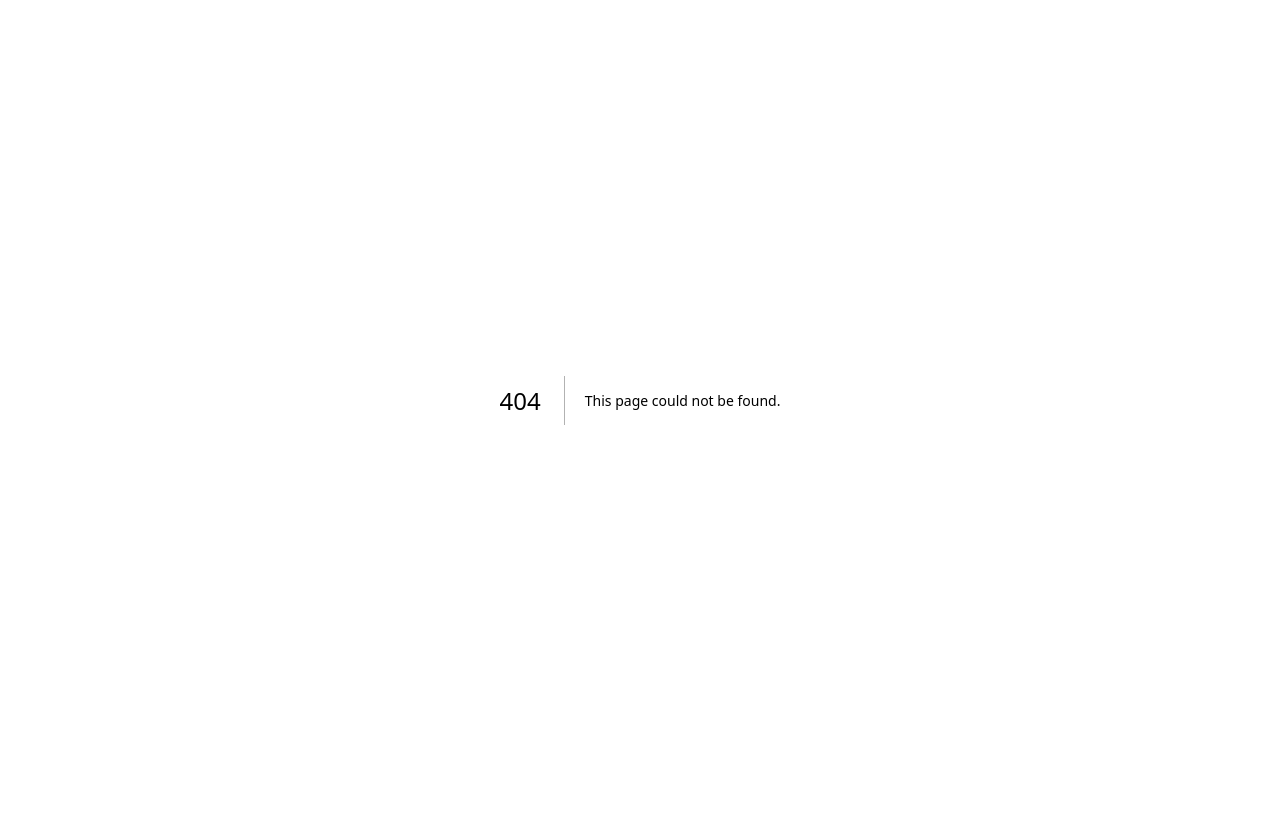
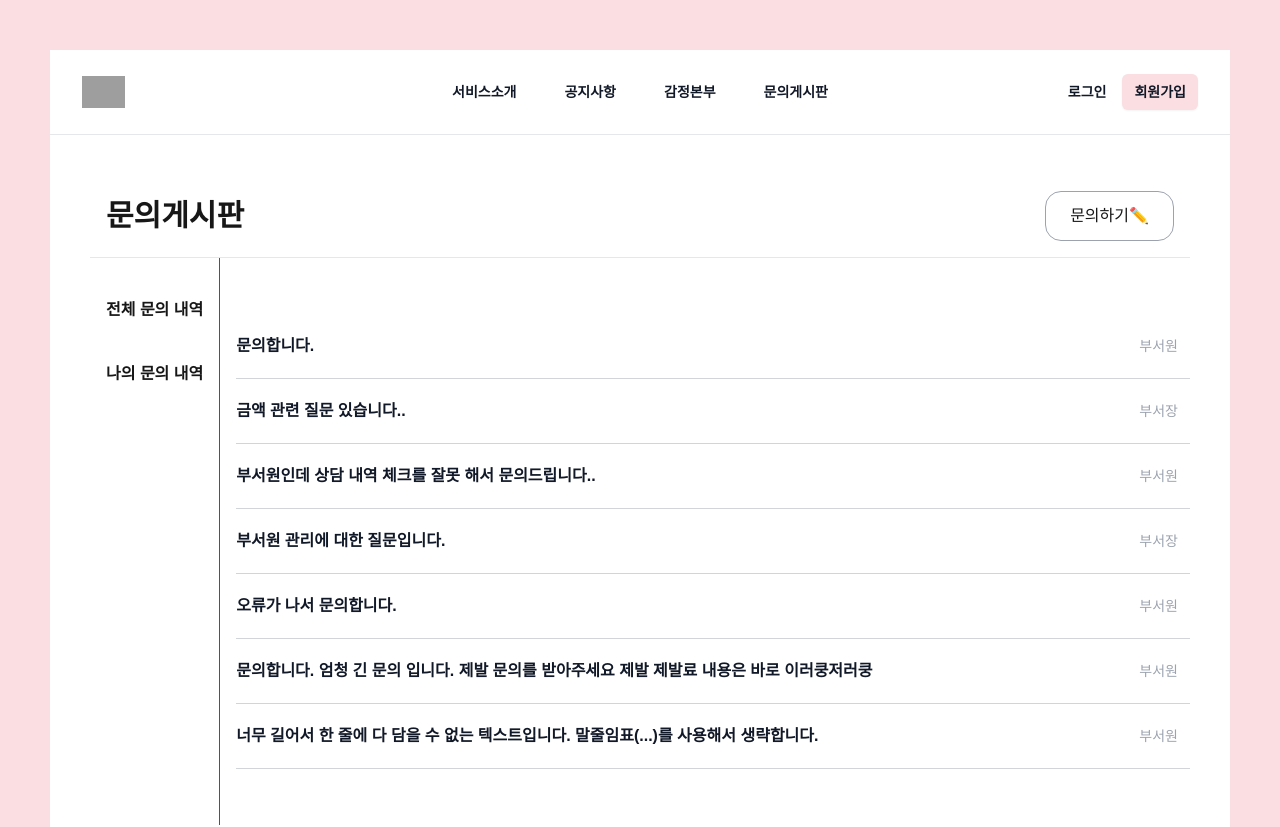
Before and after one commit to gjtjdwl/insideout-front, a Next.js app: page /inquiry in a window 1280 px wide. Before the commit this address had no page. Shown: the top 827 px of the page. Before the commit the page ends 800 px from the top, so only its background shows below. Built offline with nearby package versions, Linux system fonts and the light colour scheme; grey boxes are pictures that could not be loaded.

Commit message:
feat : 문의 게시판 페이지지

```diff
--- /dev/null
+++ b/app/(header)/inquiry/page.tsx
@@ -0,0 +1,42 @@
+import BoardList from "../../components/BoardList"
+
+const Inquiry = () => {
+  const breakdown = [
+    {
+      title: '전체 문의 내역'
+    },
+    {
+      title: '나의 문의 내역'
+    },
+  ];
+
+  return (
+    <div className="bg-customPink px-4 sm:px-[50px]">
+      <div className="items-center bg-white w-full p-10">
+        <div className="flex items-center justify-between p-4 border-b">
+          <div className="font-bold text-3xl">
+            문의게시판
+          </div>
+          <button className="py-3 px-6 border border-gray-400 rounded-2xl">
+            문의하기✏️
+          </button>
+        </div>
+        <div className="flex">
+          <div className="border-r border-gray-600 mr-4 py-4 whitespace-normal sm:whitespace-nowrap break-words">
+            {breakdown.map((item, index)=> (
+              <div key={index} className="p-4 mt-2 font-semibold">
+                <span>{item.title}</span>
+              </div>
+            ))}
+          </div>
+          <div className="py-14 w-[90%] flex-grow">
+            <BoardList />
+          </div>
+
+        </div>
+      </div>
+    </div>
+  )
+}
+
+export default Inquiry
--- /dev/null
+++ b/app/components/BoardList.tsx
@@ -0,0 +1,49 @@
+const people = [
+  {
+    title: '문의합니다.',
+    role: '부서원',
+  },
+  {
+    title: '금액 관련 질문 있습니다..',
+    role: '부서장 ',
+  },
+  {
+    title: '부서원인데 상담 내역 체크를 잘못 해서 문의드립니다..',
+    role: '부서원',
+  },
+  {
+    title: '부서원 관리에 대한 질문입니다.',
+    role: '부서장 ',
+  },
+  {
+    title: '오류가 나서 문의합니다.',
+    role: '부서원',
+  },
+  {
+    title: '문의합니다. 엄청 긴 문의 입니다. 제발 문의를 받아주세요 제발 제발료 내용은 바로 이러쿵저러쿵',
+    role: '부서원',
+  },
+  {
+    title: '너무 길어서 한 줄에 다 담을 수 없는 텍스트입니다. 말줄임표(...)를 사용해서 생략합니다.',
+    role: '부서원',
+  }
+]
+
+export default function BoardList() {
+  return (
+    <ul role="list" className="">
+      {people.map((person,index) => (
+        <li key={index} className="flex items-center justify-between border-b border-gray-300 gap-x-6 py-5">
+          <div className="flex min-w-0 gap-x-4">
+            <div className="min-w-0 flex-auto">
+              <p className="lg:max-w-[850px] sm:max-w-[300px] truncate font-semibold text-gray-900">{person.title}</p>
+            </div>
+          </div>
+          <div className="hidden shrink-0 sm:flex sm:flex-col sm:items-end mr-3">
+            <p className="text-sm text-gray-400">{person.role}</p>
+          </div>
+        </li>
+      ))}
+    </ul>
+  )
+}
```
